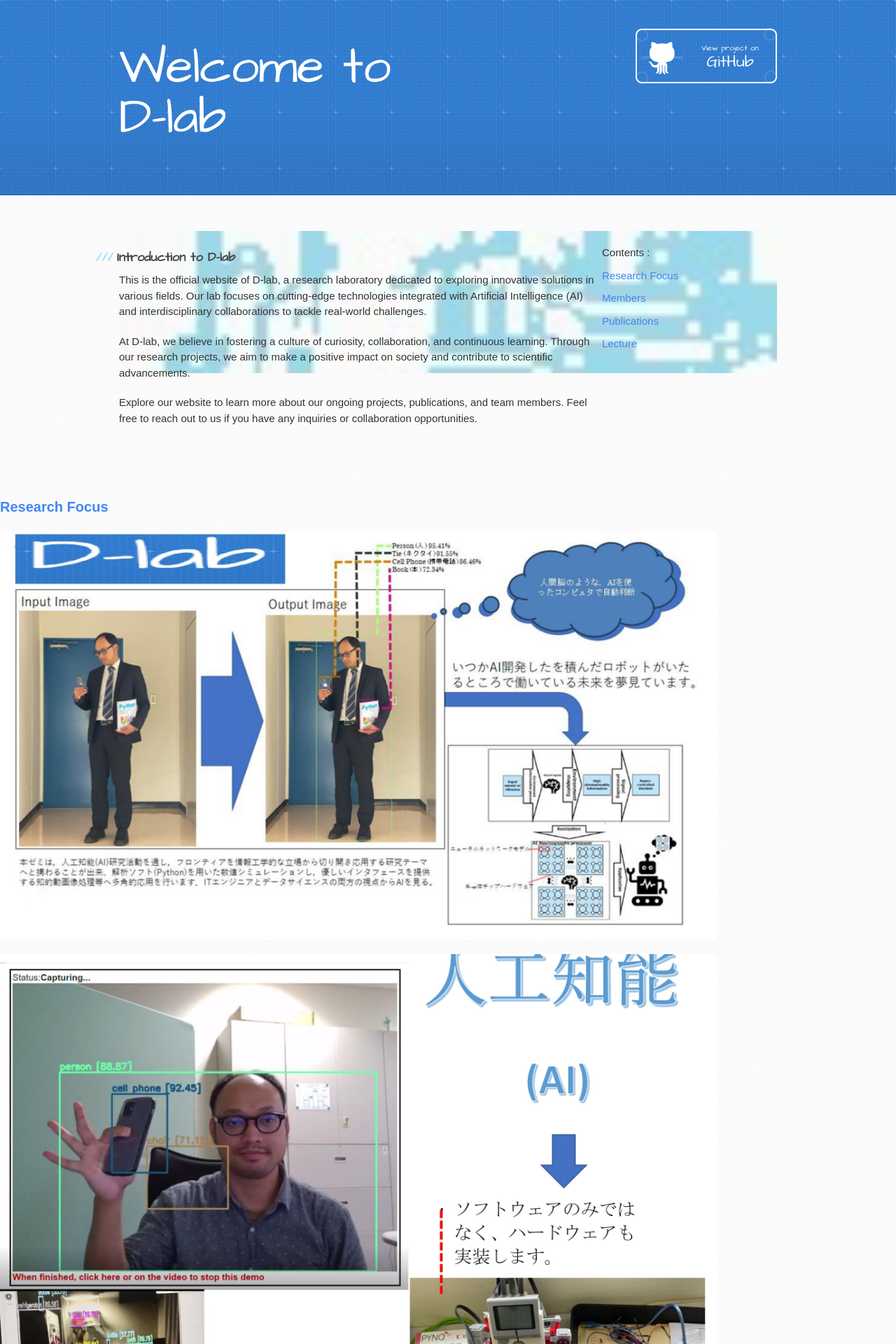
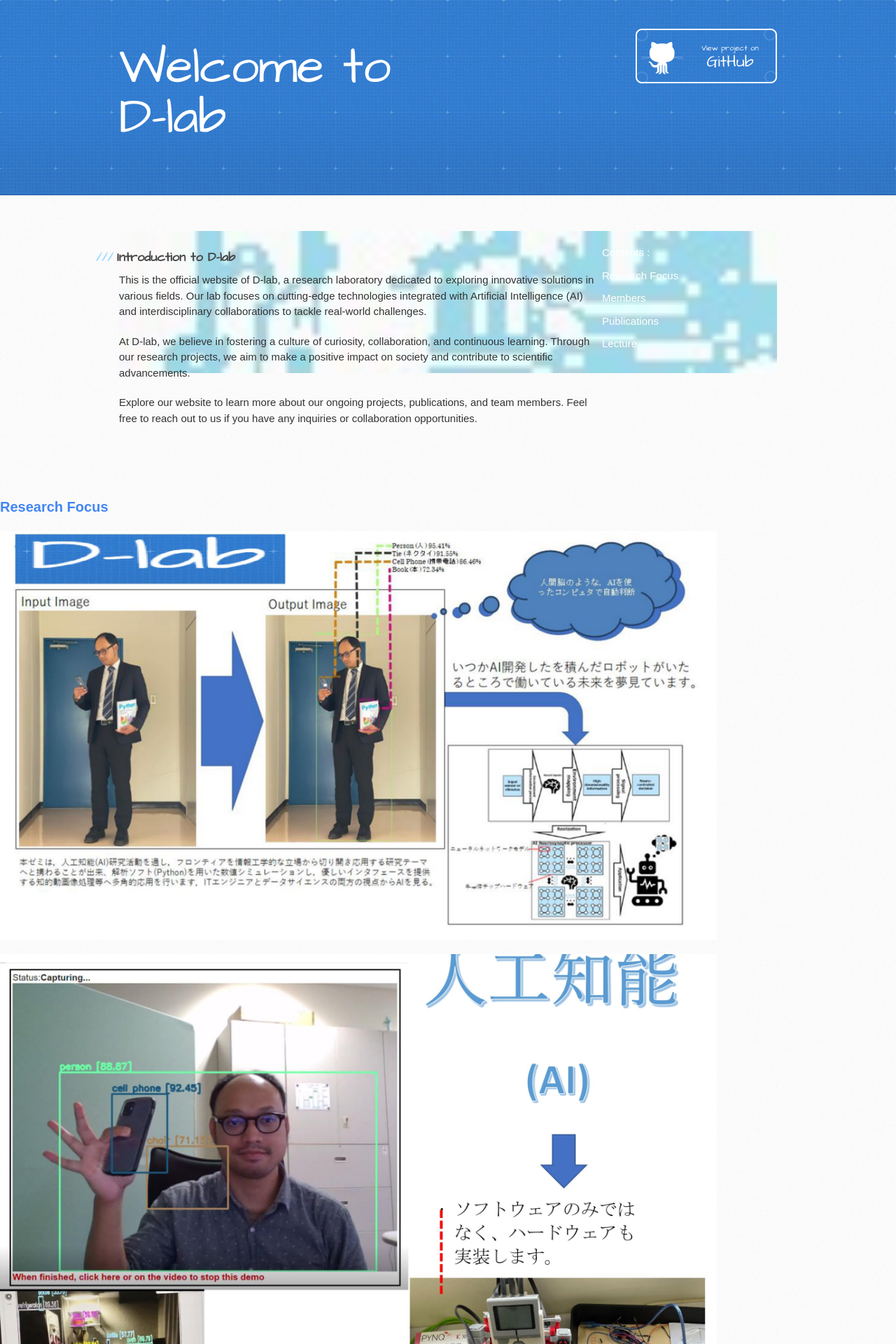
Before and after one commit to DindaPramanta/D-Lab.github.io, a Jekyll site: the page built from index.md, in a window 1280 px wide. Shown: the top 1920 px of the page at 70% size. Built offline with Jekyll 4.4.1, drawn with Linux system fonts in a browser that asks for light colours; the repository's description, which GitHub fills in, is left out.

Commit message:
Update default.html

```diff
--- a/_layouts/default.html
+++ b/_layouts/default.html
@@ -69,6 +69,9 @@
       #sidebar-navigation {
   padding: 20px;
   margin-bottom: 40px;
+  background-image: url('../assets/images/sidebar-bg.jpg');
+  background-size: cover;
+  color: #FFF;
 }
 
 #sidebar-navigation ul {
@@ -79,6 +82,15 @@
 
 #sidebar-navigation ul li {
   margin-bottom: 10px;
+}
+
+#sidebar-navigation a {
+  color: #FFF;
+  text-decoration: none;
+}
+
+#sidebar-navigation a:hover {
+  text-decoration: underline;
 }
 
       footer {
```
Lines whose indentation alone changed are shown as unchanged.
